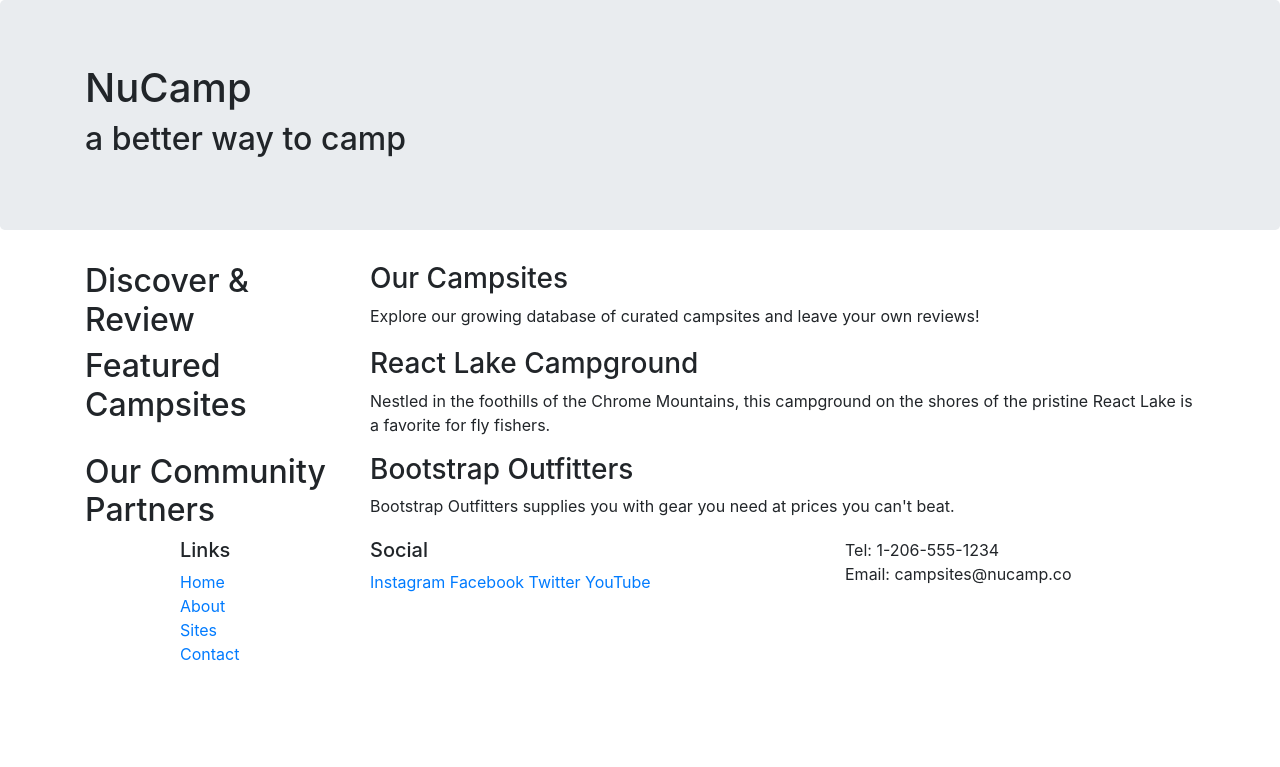
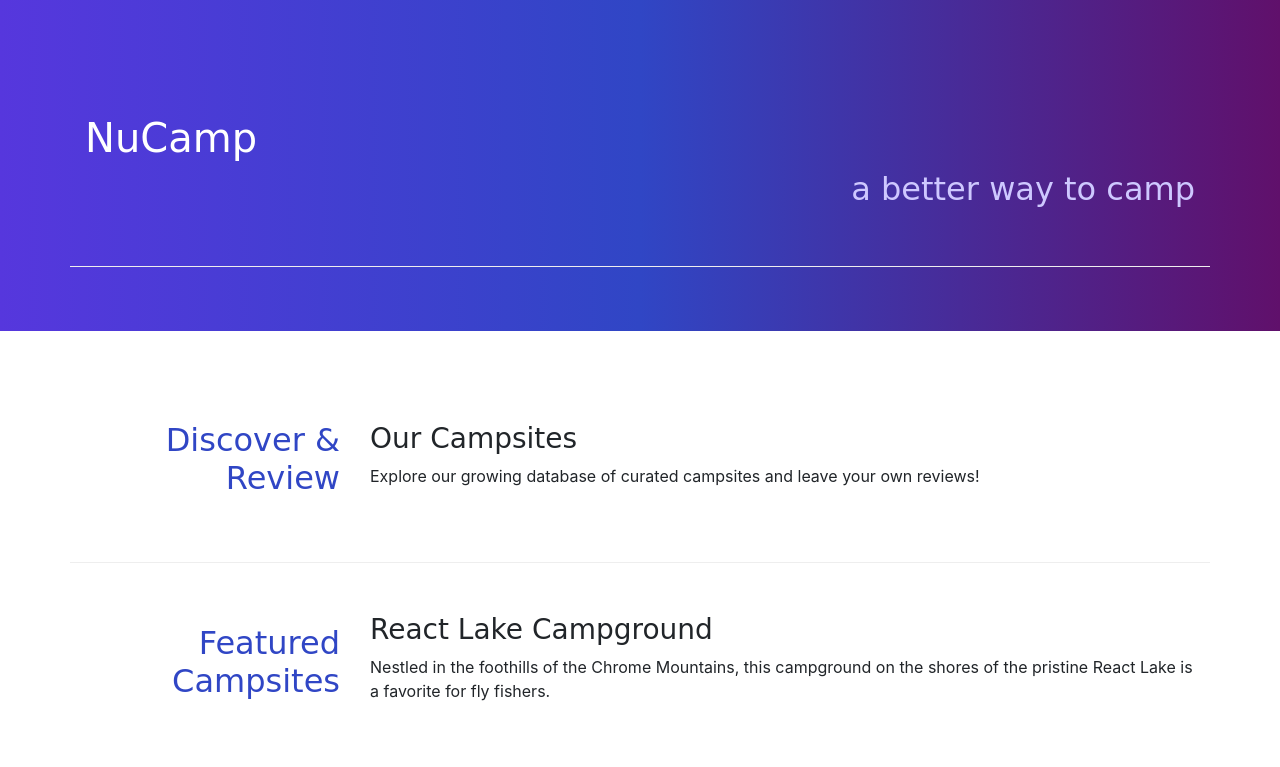
Before and after one commit to mikilao/NuCampSite, a website: page index.html in a window 1280 px wide. Shown: the top 767 px of the page. Drawn offline with nearby package versions, Linux system fonts and the light colour scheme; files that its build step writes are made by us from their sources.

Commit message:
finished styles

```diff
--- /dev/null
+++ b/css/styles.css
@@ -0,0 +1,32 @@
+body {
+    font-family: "Open Sans", sans-serif;
+}
+
+h1, h2, h3 {
+    font-family: "Lobster", cursive;
+}
+
+h2 {
+    color: #3046C5;
+}
+
+header h2 {
+    color: #CEC8FF;
+}
+
+footer {
+    background-image: linear-gradient(#CEC8FF, white);
+    padding: 20px 0;
+}
+
+.jumbotron {
+    padding: 30px;
+    background-image: linear-gradient(to right, #5637DD, #3046C5, #60106B);
+    color: white;
+}
+
+.row-content {
+    padding: 50px 0;
+    border-bottom: 1px ridge;
+    min-height: 200px;
+}
--- a/index.html
+++ b/index.html
@@ -6,7 +6,7 @@
     <meta charset="utf-8" />
     <meta name="viewport" content="width=device-width, initial-scale=1" />
 
-    <link rel="stylesheet" href="https://fonts.googleapis.com/css?family=Lobster|Open+Sans" />
+    <link rel="styleshezet" href="https://fonts.googleapis.com/css?family=Lobster|Open+Sans" />
     <link rel="stylesheet" href="css/styles.css"/>
     <link rel="stylesheet" href="node_modules/bootstrap/dist/css/bootstrap.min.css" />
 
@@ -15,12 +15,12 @@
 
 <body>
 
-    <header class="jumbotron">
+    <header class="jumbotron jumbotron-fluid">
         <div class="container">
-            <div class="row">
+            <div class="row row-content align-items-center">
                 <div class="col">
                       <h1>NuCamp</h1>
-            <h2>a better way to camp</h2>
+            <h2 class="text-sm-right">a better way to camp</h2>
                 </div>
             </div>
 
@@ -28,9 +28,9 @@
     </header>
 
     <div class="container">
-        <div class="row">
+        <div class="row row-content align-items-center">
             <div class="col-sm-4 order-sm-first col-md-3">
-<h2>Discover & Review</h2>
+<h2 class="text-sm-right">Discover & Review</h2>
             </div>
             <div class="col">
                  <h3>Our Campsites</h3>
@@ -41,9 +41,9 @@
     </div>
 
     <div class="container">
-        <div class="row">
+        <div class="row row-content align-items-center">
             <div class="col-sm-4 col-md-3">
- <h2>Featured Campsites</h2>
+ <h2 class="text-sm-right">Featured Campsites</h2>
             </div>
             <div class="col">
                  <h3>React Lake Campground</h3>
@@ -57,7 +57,7 @@
     <div class="container">
         <div class="row">
             <div class="col-sm-4 col-md-3">
-<h2>Our Community Partners</h2>
+<h2 class="text-sm-right">Our Community Partners</h2>
             </div>
             <div class="col">
                 <h3>Bootstrap Outfitters</h3>
@@ -79,7 +79,7 @@
                 <li><a href="#">Contact</a></li>
             </ul>
         </div>
-        <div class="col-6 col-sm-5">
+        <div class="col-6 col-sm-5 text-center">
             <h5>Social</h5>
             <a href="http://instagram.com/">Instagram</a>
             <a href="http://facebook.com/">Facebook</a>
```
Also changed, not shown: styles.css (deleted).
